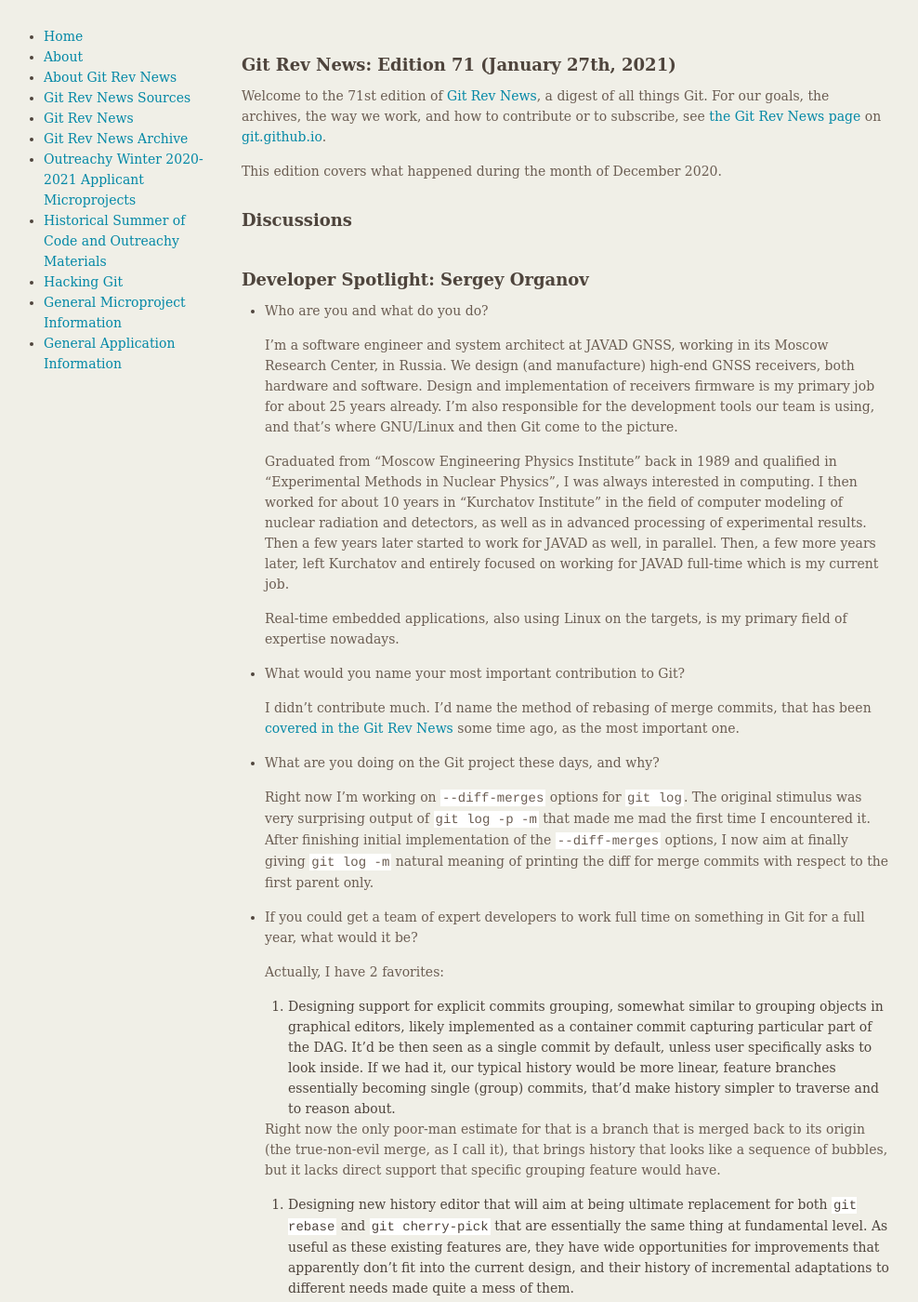
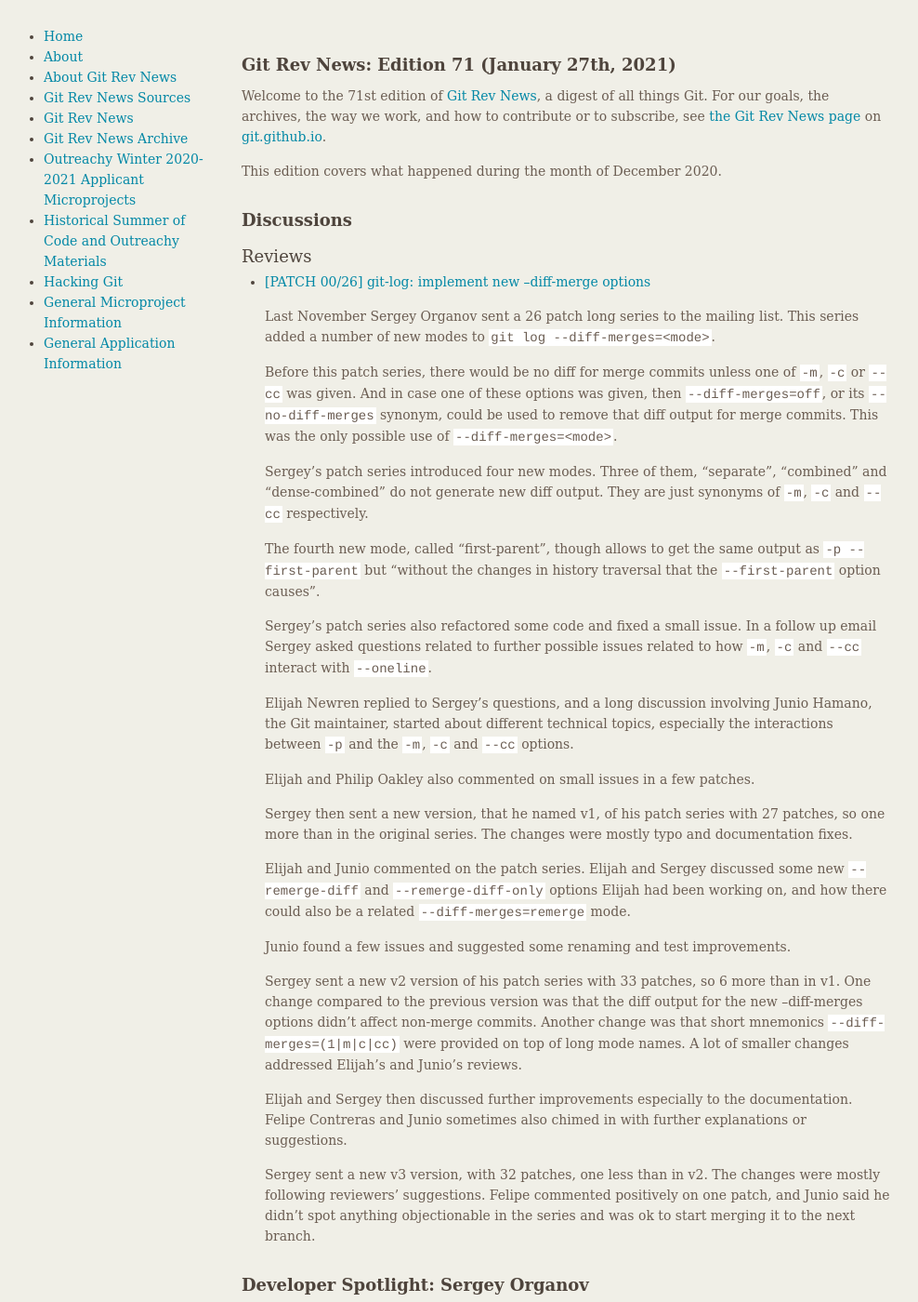
Before and after one commit to git/git.github.io, a Jekyll site: the page built from rev_news/drafts/edition-71.md, in a window 1280 px wide and 1400 px high. Shown: the whole window at 93% size, without its empty margins (149-1137 px from the left). Built offline with Jekyll 4.4.1, drawn with Linux system fonts in a browser that asks for light colours.

Commit message:
rn-71: add new --diff-merge options article

```diff
--- a/rev_news/drafts/edition-71.md
+++ b/rev_news/drafts/edition-71.md
@@ -21,9 +21,72 @@
 ### General
 -->
 
-<!---
 ### Reviews
--->
+
+* [[PATCH 00/26] git-log: implement new --diff-merge options](https://lore.kernel.org/git/20201101193330.24775-1-sorganov@gmail.com/)
+
+  Last November Sergey Organov sent a 26 patch long series to the
+  mailing list. This series added a number of new modes to
+  `git log --diff-merges=<mode>`.
+
+  Before this patch series, there would be no diff for merge commits
+  unless one of `-m`, `-c` or `--cc` was given. And in case one of
+  these options was given, then `--diff-merges=off`, or its
+  `--no-diff-merges` synonym, could be used to remove that diff output
+  for merge commits. This was the only possible use of
+  `--diff-merges=<mode>`.
+
+  Sergey's patch series introduced four new modes. Three of them,
+  "separate", "combined" and "dense-combined" do not generate new diff
+  output. They are just synonyms of `-m`, `-c` and `--cc`
+  respectively.
+
+  The fourth new mode, called "first-parent", though allows to get the
+  same output as `-p --first-parent` but "without the changes in
+  history traversal that the `--first-parent` option causes".
+
+  Sergey's patch series also refactored some code and fixed a small
+  issue. In a follow up email Sergey asked questions related to
+  further possible issues related to how `-m`, `-c` and `--cc`
+  interact with `--oneline`.
+
+  Elijah Newren replied to Sergey's questions, and a long discussion
+  involving Junio Hamano, the Git maintainer, started about different
+  technical topics, especially the interactions between `-p` and the
+  `-m`, `-c` and `--cc` options.
+
+  Elijah and Philip Oakley also commented on small issues in a few
+  patches.
+
+  Sergey then sent a new version, that he named v1, of his patch
+  series with 27 patches, so one more than in the original series. The
+  changes were mostly typo and documentation fixes.
+
+  Elijah and Junio commented on the patch series. Elijah and Sergey
+  discussed some new `--remerge-diff` and `--remerge-diff-only`
+  options Elijah had been working on, and how there could also be a
+  related `--diff-merges=remerge` mode.
+
+  Junio found a few issues and suggested some renaming and test
+  improvements.
+
+  Sergey sent a new v2 version of his patch series with 33 patches, so
+  6 more than in v1. One change compared to the previous version was
+  that the diff output for the new --diff-merges options didn't affect
+  non-merge commits. Another change was that short mnemonics
+  `--diff-merges=(1|m|c|cc)` were provided on top of long mode
+  names. A lot of smaller changes addressed Elijah's and Junio's
+  reviews.
+
+  Elijah and Sergey then discussed further improvements especially to
+  the documentation. Felipe Contreras and Junio sometimes also chimed
+  in with further explanations or suggestions.
+
+  Sergey sent a new v3 version, with 32 patches, one less than in v2.
+  The changes were mostly following reviewers' suggestions. Felipe
+  commented positively on one patch, and Junio said he didn't spot
+  anything objectionable in the series and was ok to start merging it
+  to the next branch.
 
 <!---
 ### Support
```
